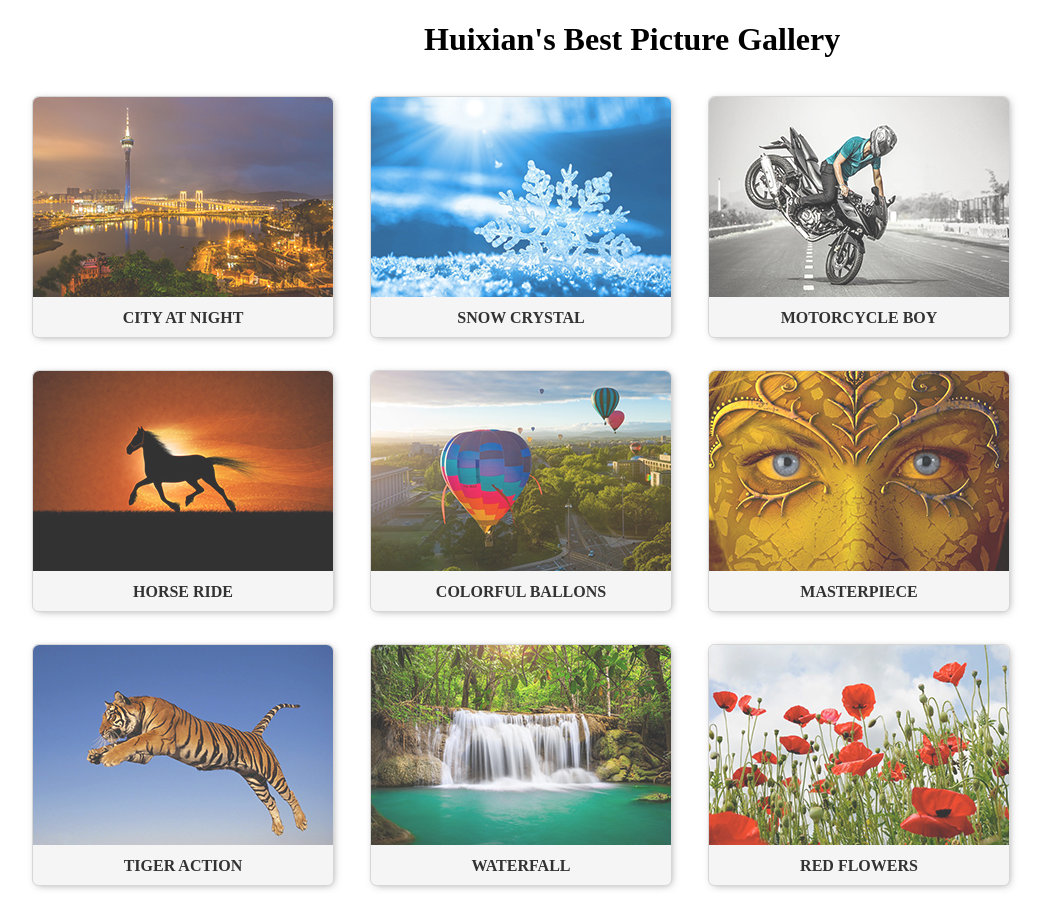
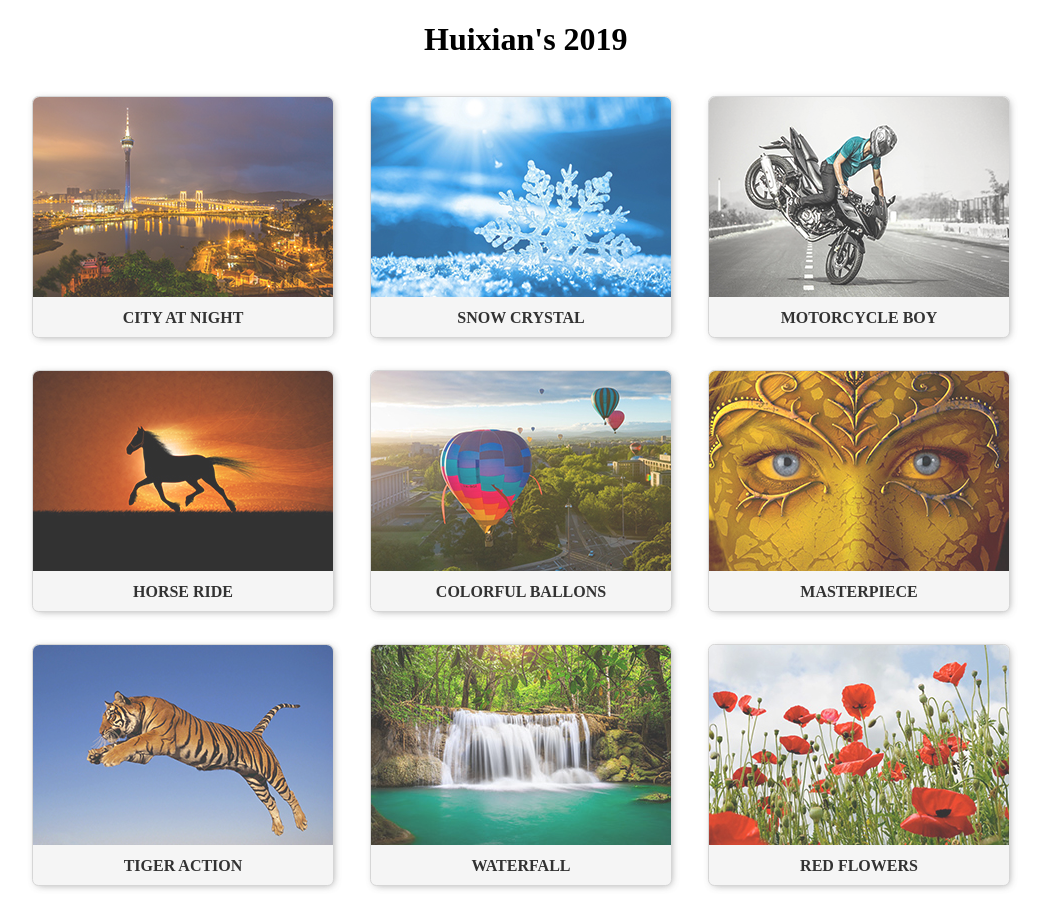
Before and after one commit to Huixianholt/gallery, a plain HTML site: page index.html in a window 1280 px wide. Shown: the whole page, without its empty margins (32-1077 px from the left). Drawn offline with nearby package versions, Linux system fonts and the light colour scheme; some packages are replaced by stand-ins of ours; a script that the page names is missing.

Commit message:
Updated Header

```diff
--- a/index.html
+++ b/index.html
@@ -21,7 +21,7 @@
 
 
 <div class="gallery-wrapper">
-<h1>Huixian's Best Picture Gallery</h1>
+<h1>Huixian's 2019</h1>
 	<ul>
 		<li>
 			<figure class="img-wrapper fade"><a data-fancybox="gallery" href="./images/img1.jpg"><img  src="./thumbnails/img1.jpg"><h4>City at Night</h4></a></figure>
```
